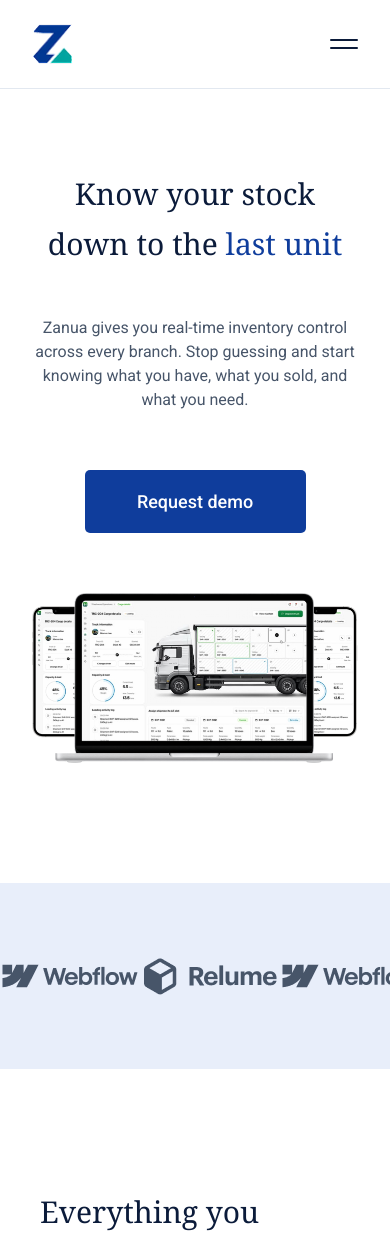
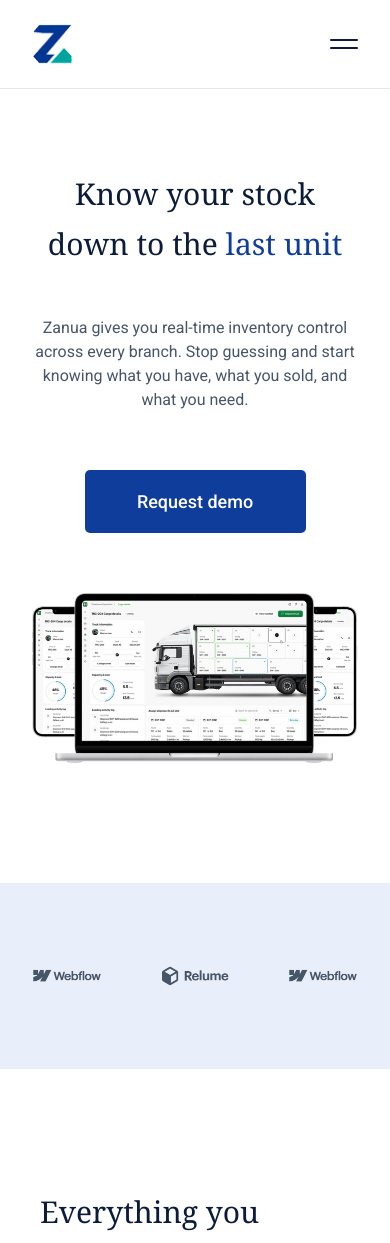
Before and after one commit to Sumally007/zanua-website-project, a React (Vite) app: page / in a window 390 px wide. Shown: the top 1243 px of the page. Built offline with nearby package versions, Linux system fonts and the light colour scheme; a web font is replaced by a local one.

Commit message:
making budges section responsive

```diff
--- a/src/components/Budges.tsx
+++ b/src/components/Budges.tsx
@@ -16,10 +16,10 @@ const logoItems: LogoItem[] = [
 
 const Budges: React.FC = () => {
     return (
-        <section className='flex justify-center items-center h-[186px] bg-lightBlue mb-[var(--space-bottom)]'>
-            <div className='flex items-center justify-between w-[722px] '>
+        <section className='flex justify-center items-center h-[186px] bg-lightBlue mb-[var(--space-bottom)] px-[2rem] md:px-[2.5rem]'>
+            <div className='flex items-center justify-between w-full max-w-[722px] '>
                 {logoItems.map((item) => (
-                    <img key={item.id} src={item.src} alt={item.alt} />
+                    <img key={item.id} src={item.src} alt={item.alt} className='w-[70px] sm:w-[90px] md:w-[120px] lg:w-[140px] h-auto object-contain' />
                 ))}
             </div>
         </section>
```
